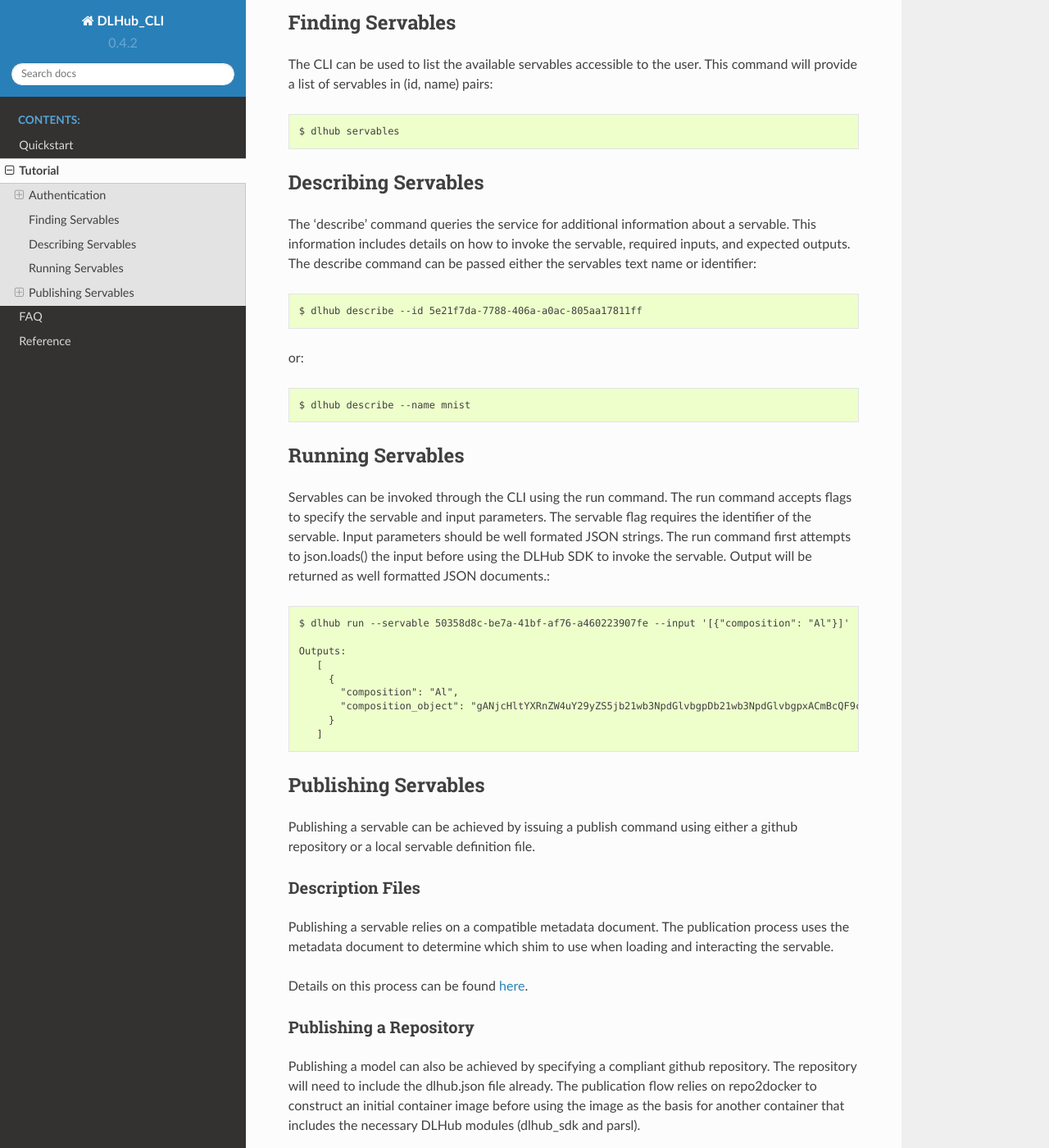
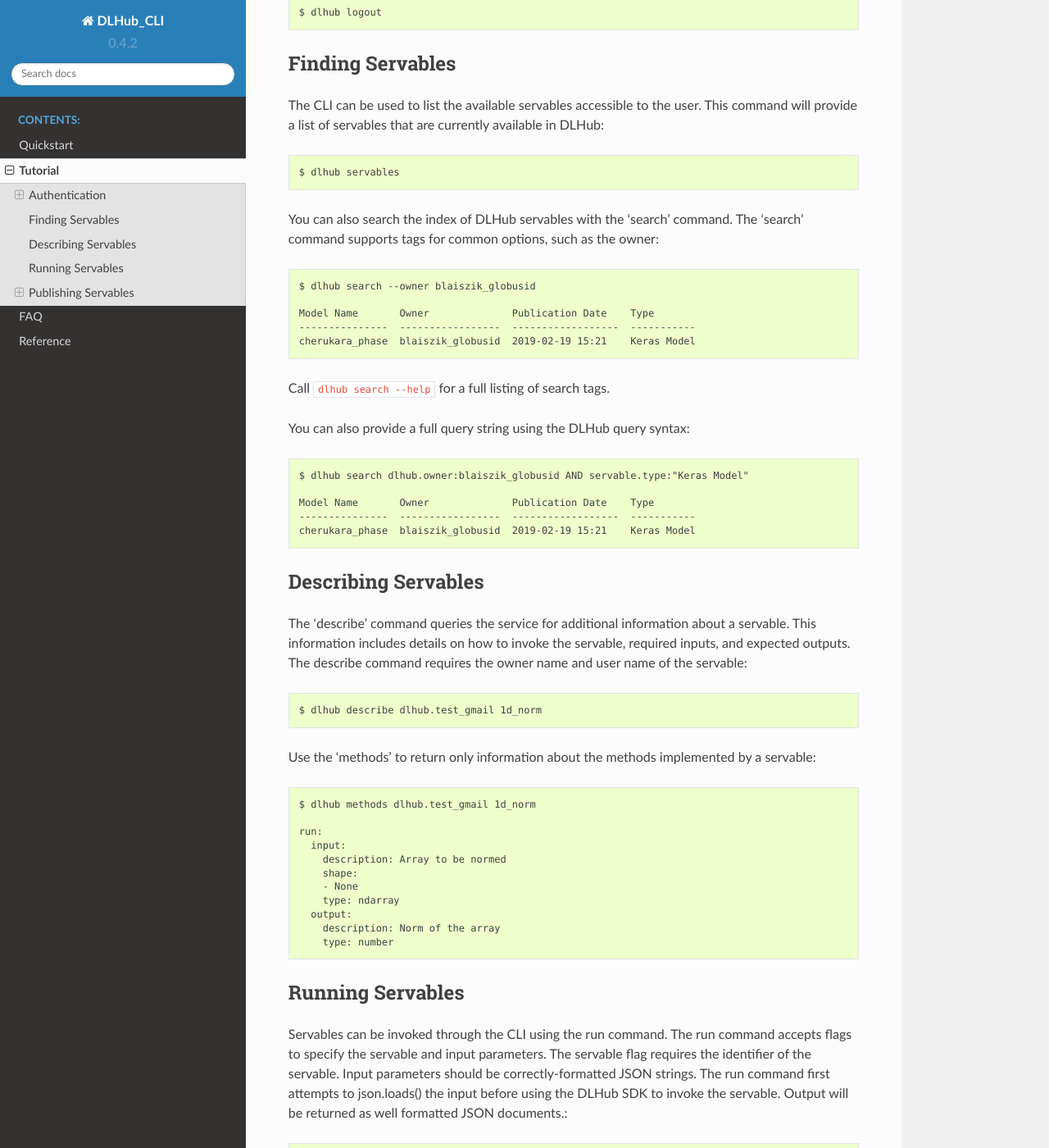
Before and after one commit to DLHub-Argonne/dlhub_cli, a Sphinx documentation site: the page built from docs/tutorial.rst, in a window 1280 px wide and 1400 px high, scrolled down 1410 px. Shown: the whole window at 82% size. Built offline with Sphinx 7.4.7 and the Read the Docs theme 2.0.0, drawn with Linux system fonts in a browser that asks for light colours; some of the changed text lies outside the part shown.

Commit message:
Edited documentation to reflect updates
We need to make adjusting the docs part of the PR process

```diff
--- a/docs/tutorial.rst
+++ b/docs/tutorial.rst
@@ -17,15 +17,17 @@
       -v, --version  Show the version and exit.
 
     Commands:
-      describe   Describe a servable.
-      init       Initialize a DLHub servable
+      describe   Get the description of a servable
+      init       Initialize a DLHub servable.
       login      Log into Globus to get credentials for the DLHub CLI
       logout     Logout of the DLHub CLI
+      methods    Print method information
       publish    Publish a servable to DLHub.
       run        Invoke a servable
+      search     Search the servable index
       servables  List the available servables.
       status     Check the status of a DLHub task.
-      update     Update a servables metadata
+      whoami     Get the username of logged in user
 
 
 Authentication
@@ -47,42 +49,76 @@
 
      $ dlhub login --force
 
-     (the --force flag will initiate a login flow even when the user is already logged in.)
-
+The ``--force`` flag will initiate a login flow even when the user is already logged in.
 
 Logging Out
 -----------
 
-The logout process is initiated using the logout command. This will invalidate and remove the credentials stored in the
-~/.globus.cfg file and will force subsequent commands to initiate a new login flow.::
+The logout process is initiated using the logout command. This will invalidate and remove the credentials stored in
+the ``~/.dlhub/credentials/`` directory and will force subsequent commands to initiate a new login flow.::
 
      $ dlhub logout
 
 
 Finding Servables
 ^^^^^^^^^^^^^^^^^
-The CLI can be used to list the available servables accessible to the user. This command will provide a list of servables in (id, name) pairs::
+The CLI can be used to list the available servables accessible to the user. This command will provide a list of
+servables that are currently available in DLHub::
 
      $ dlhub servables
 
+You can also search the index of DLHub servables with the 'search' command.
+The 'search' command supports tags for common options, such as the owner::
+
+    $ dlhub search --owner blaiszik_globusid
+
+    Model Name       Owner              Publication Date    Type
+    ---------------  -----------------  ------------------  -----------
+    cherukara_phase  blaiszik_globusid  2019-02-19 15:21    Keras Model
+
+Call ``dlhub search --help`` for a full listing of search tags.
+
+.. TODO: Add a link to DLHub search docs when available
+
+You can also provide a full query string using the DLHub query syntax::
+
+    $ dlhub search dlhub.owner:blaiszik_globusid AND servable.type:"Keras Model"
+
+    Model Name       Owner              Publication Date    Type
+    ---------------  -----------------  ------------------  -----------
+    cherukara_phase  blaiszik_globusid  2019-02-19 15:21    Keras Model
+
 Describing Servables
 ^^^^^^^^^^^^^^^^^^^^
-The 'describe' command queries the service for additional information about a servable. This information includes details on how to invoke the servable, required inputs, and expected outputs.
-The describe command can be passed either the servables text name or identifier::
+The 'describe' command queries the service for additional information about a servable.
+This information includes details on how to invoke the servable, required inputs, and expected outputs.
+The describe command requires the owner name and user name of the servable::
 
-     $ dlhub describe --id 5e21f7da-7788-406a-a0ac-805aa17811ff
+     $ dlhub describe dlhub.test_gmail 1d_norm
 
-or::
+Use the 'methods' to return only information about the methods implemented by a servable::
 
-    $ dlhub describe --name mnist
+    $ dlhub methods dlhub.test_gmail 1d_norm
+
+    run:
+      input:
+        description: Array to be normed
+        shape:
+        - None
+        type: ndarray
+      output:
+        description: Norm of the array
+        type: number
 
 
 Running Servables
 ^^^^^^^^^^^^^^^^^
-Servables can be invoked through the CLI using the run command. The run command accepts flags to specify the servable
-and input parameters. The servable flag requires the identifier of the servable. Input parameters should be well formated JSON strings.
-The run command first attempts to json.loads() the input before using the DLHub SDK to invoke the servable. Output will be returned
-as well formatted JSON documents.::
+Servables can be invoked through the CLI using the run command.
+The run command accepts flags to specify the servable and input parameters.
+The servable flag requires the identifier of the servable.
+Input parameters should be correctly-formatted JSON strings.
+The run command first attempts to json.loads() the input before using the DLHub SDK to invoke the servable.
+Output will be returned as well formatted JSON documents.::
 
      $ dlhub run --servable 50358d8c-be7a-41bf-af76-a460223907fe --input '[{"composition": "Al"}]'
 
@@ -96,7 +132,7 @@
 
 Publishing Servables
 ^^^^^^^^^^^^^^^^^^^^
-Publishing a servable can be achieved by issuing a publish command using either a github repository or a local servable definition file.
+Publishing a servable can be achieved by issuing a publish command using either a GitHub repository or a local servable definition file.
 
 Description Files
 -----------------
@@ -104,14 +140,16 @@
 Publishing a servable relies on a compatible metadata document. The publication process uses the metadata document to
 determine which shim to use when loading and interacting the servable.
 
-Details on this process can be found `here <https://dlhub-sdk.readthedocs.io/en/latest/?badge=latest>`_.
+A guide for describing servables can be found in the
+`DLHub SDK documentation <https://dlhub-sdk.readthedocs.io/en/latest/?badge=latest>`_.
 
 Publishing a Repository
 -----------------------
 
-Publishing a model can also be achieved by specifying a compliant github repository. The repository will need to include the
-dlhub.json file already. The publication flow relies on repo2docker to construct an initial container image before using
-the image as the basis for another container that includes the necessary DLHub modules (dlhub_sdk and parsl).
+Publishing a model can also be achieved by specifying a compliant GitHub repository.
+The repository will need to include the ``dlhub.json`` file already.
+The publication flow relies on `repo2docker <https://repo2docker.readthedocs.io/en/latest/>`_
+to construct a container with all of the required dependencies.
 
 An example repository can be found here: https://github.com/ryanchard/dlhub_publish_example
 
@@ -124,15 +162,15 @@
 Publishing a Local Servable
 ---------------------------
 
-Publishing a local servable requires the servable have been initalized and the dlhub.json file already exist locally.
-Once that file has been generated you can use the --local flag to initiate a publication for the local model.
-Files mentioned within the dlhub.json document will be packaged into a temporary zip file then transmitted to the DLHub service
-using the boto3 library, staging the data through an S3 bucket.::
+Publishing a local servable requires first generating the ``dlhub.json`` file and storing it on your system.
+Once that file has been generated you can use the ``--local`` flag to initiate a publication for the local model.
+Files mentioned within the dlhub.json document will be packaged into a temporary zip file
+then transmitted to the DLHub service using HTTP::
 
     $ dlhub publish --local
 
 Checking Publication Status
---------------
+---------------------------
 
 The status of a publication task can be queried using the status command. The status command requires the task id and will return
 a JSON status document.::
```
Also changed, not shown: docs/source/dlhub_cli.commands.rst (+0 -68 lines), 1 other file.
